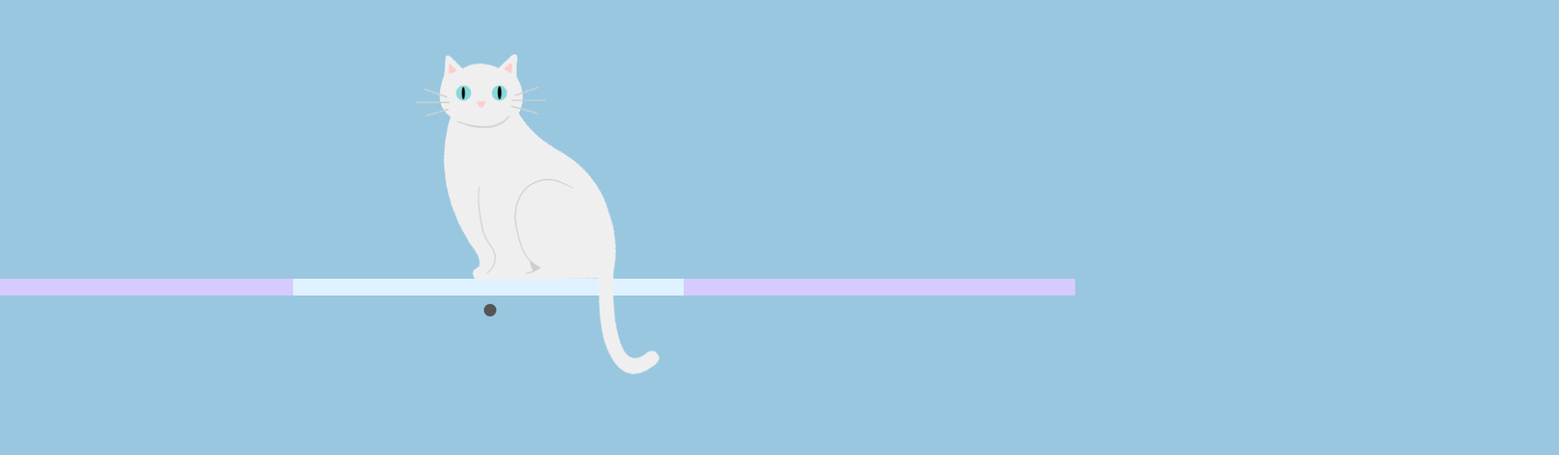
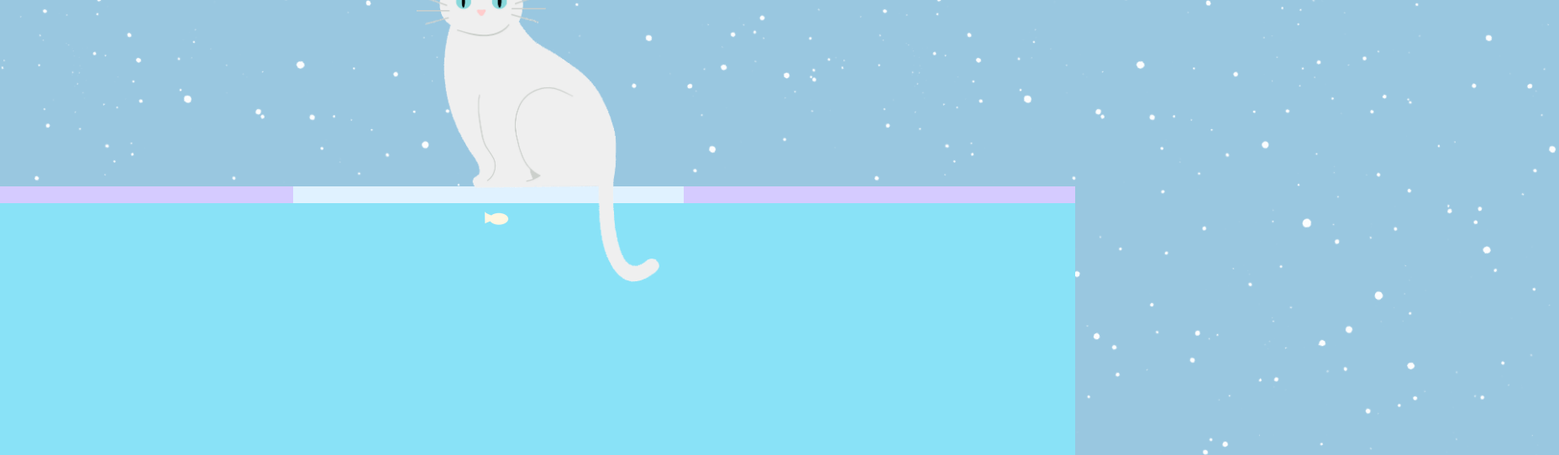
Before and after one commit to Darknessflowers/Cat-Relax, a plain HTML site: page index.html in a window 1280 px wide. Shown: the part 258-800 px from the top of the page at 84% size, 1856 px wide, since content can reach past the window. Drawn offline with Linux system fonts and the light colour scheme.

Commit message:
Added stars and water

```diff
--- a/index.html
+++ b/index.html
@@ -13,11 +13,11 @@
   <div id="container">
     <p id="text"></p>
     <div class="cat">
-      <img src="img/greycat.gif">
+      <img src="img/cat-breathing.gif">
     </div>
     <div class="bar-container">
       <div class="bar"></div>
-      <div class="ball"></div>
+      <div class="ball"><img src="img/kittyfish.png"></div>
     </div>
   </div>
 
--- a/style.css
+++ b/style.css
@@ -12,7 +12,7 @@ body {
   height: 100vh;
   display: flex;
   flex-direction: column;
-  justify-content: center;
+  justify-content: end;
   align-items: center;
 }
 
@@ -25,6 +25,9 @@ body {
   width: 100%;
   display: flex;
   flex-direction: column;
+  height: 100%;
+  background: #89e2f7;
+  max-height: 40vh;
 }
 .bar {
   width: 100%;
@@ -49,10 +52,10 @@ body {
   );
 }
 .ball {
-  width: 15px;
-  height: 15px;
-  border-radius: 50%;
-  background: #555;
+  /* width: 15px; */
+  /* height: 15px; */
+  /* border-radius: 50%; */
+  /* background: #555; */
   margin-top: 10px;
   animation: aToB 11s linear forwards infinite;
 }
@@ -73,19 +76,19 @@ body {
 }
 @keyframes backgroundBreathe {
   0% {
-    background-color: #ACB6E5;
+    background:url(img/2.png) #ACB6E5;
 }
 40% {
-    background-color: #a0c1e2;
+    background: url(img/2.png) #a0c1e2;
 }
 60% {
-    background-color: #88d8db;
+    background: url(img/2.png) #88d8db;
 }
 80% {
-    background-color: #a0c1e2;
+    background: url(img/2.png) #a0c1e2;
 }
 100% {
-    background-color: #ACB6E5;
+    background: url(img/2.png) #ACB6E5;
 }
 }
 
```
Also changed, not shown: img/2.png (added), img/cat-breathing.gif (added), img/catfbreathing.gif (added), img/kittyfish.png (added).
